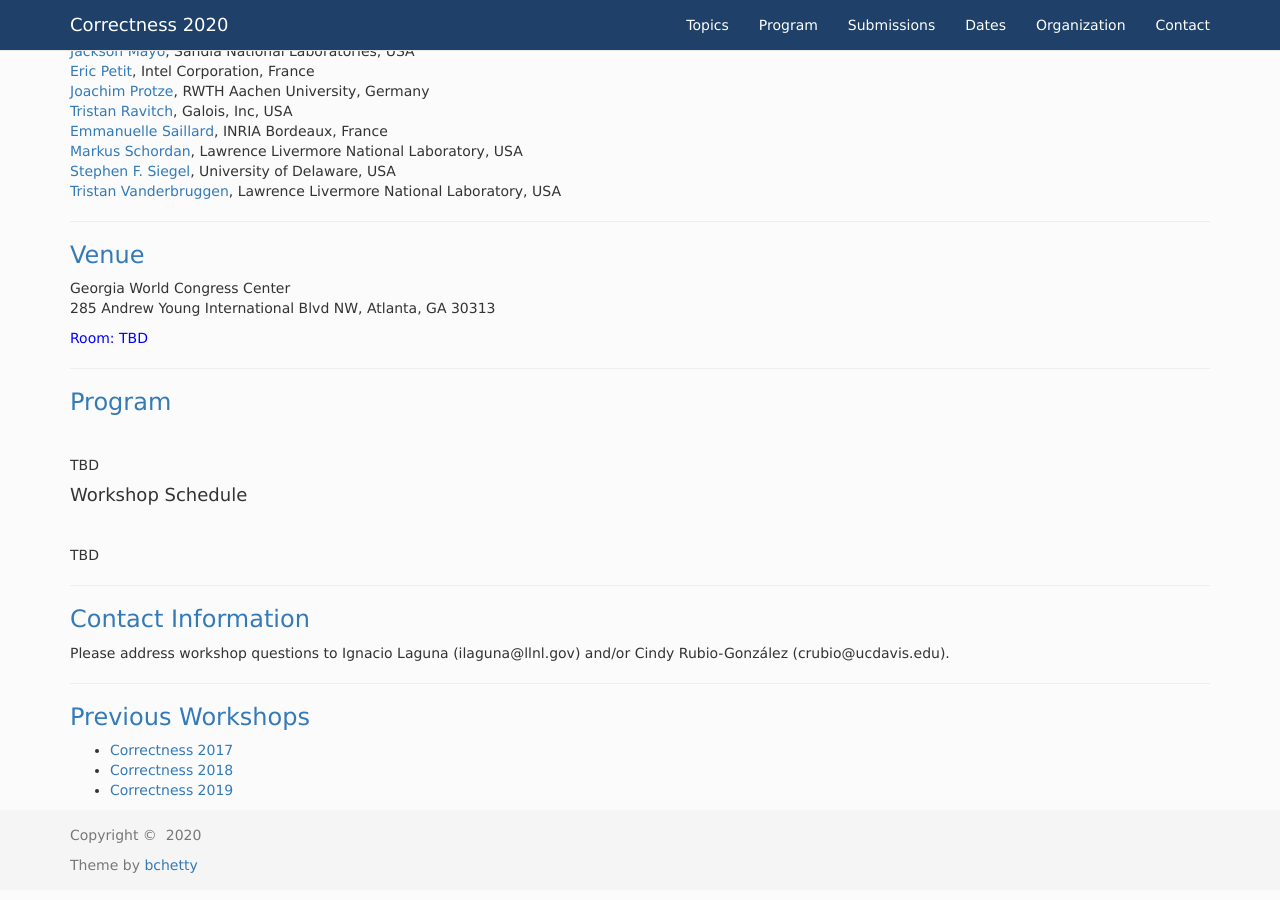
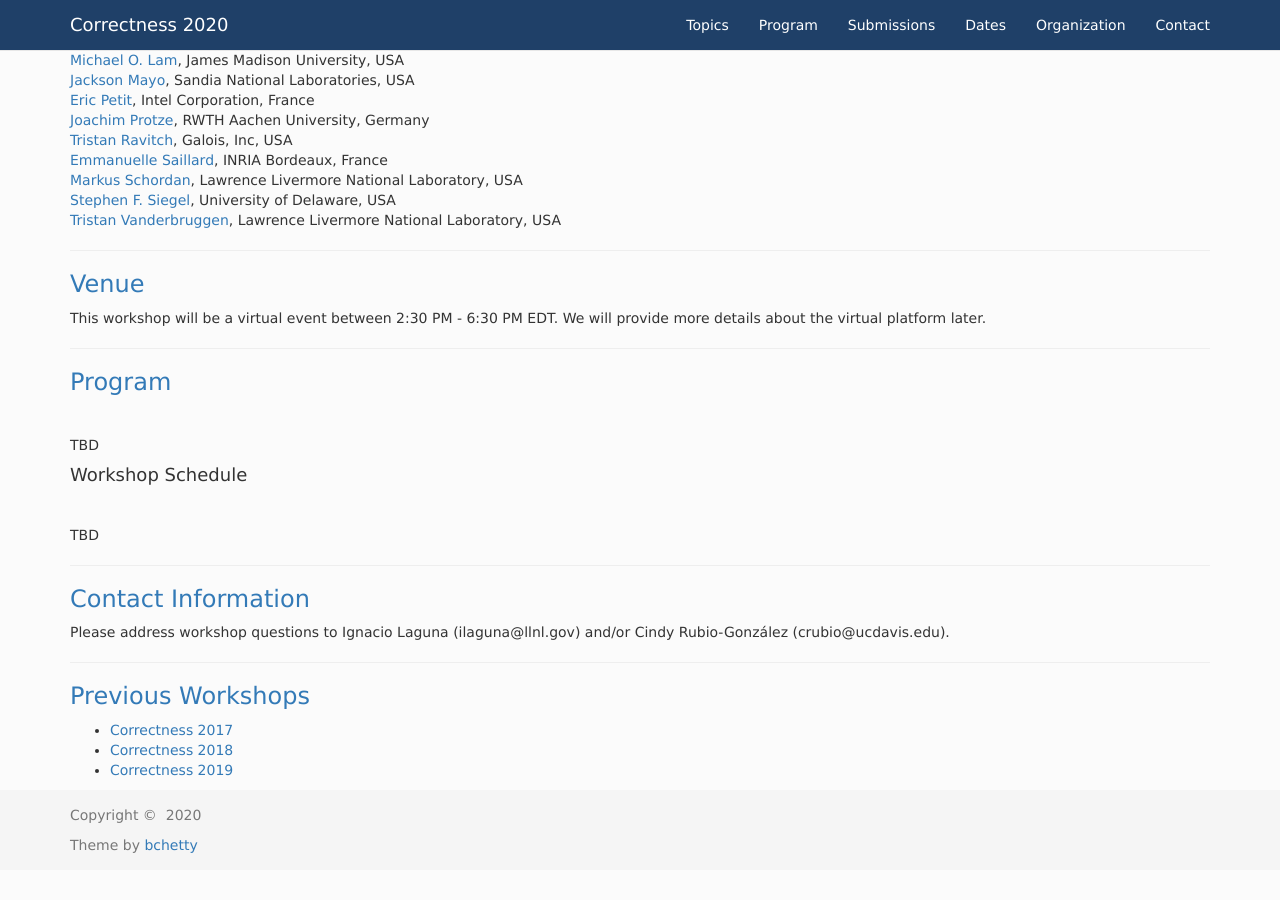
Before and after one commit to correctness-workshop/2020, a Jekyll site: the page built from index.md, in a window 1280 px wide and 900 px high, scrolled down 2384 px. Built offline with Jekyll 4.4.1, drawn with Linux system fonts in a browser that asks for light colours; nearby versions of some CDN libraries; the list of posts is cut into pages by our own code; some of the changed text lies outside the part shown.

Commit message:
added virtual event

```diff
--- a/index.md
+++ b/index.md
@@ -6,20 +6,10 @@ comments: false
 
 <img src="img/picture.jpg" alt="Drawing" style="width:1200px;" />
 
-<!---
-Correctness 2018: Second International Workshop on Software Correctness for HPC Applications
-------
-
-#### November 18, 2019
-#### Colorado Convention Center, <font color="FF0000">Room: TBD</font>
-#### Denver, Colorado, USA
-##### Held in conjunction with SC19: [The International Conference for High Performance Computing, Networking, Storage and Analysis](https://sc19.supercomputing.org/)
-##### In cooperation with [![SIGHPC](/img/SIGhpc_logo_small.png)](http://www.sighpc.org)
--->
-
 <center><h2>Correctness 2020: Fourth International Workshop on Software Correctness for HPC Applications</h2></center>
-<center><h4> November 15, 2020 (half day) </h4></center>
-<center><h4> Georgia World Congress Center, <font color="0000FF">Room: TBD</font> </h4></center>
+<center><h4> November 11, 2020 (half day, 2:30 PM - 6:30 PM EDT) </h4></center>
+<center><h4> <font color="0000FF">Virtual Event</font> </h4></center>
+<center><h4> Georgia World Congress Center </h4></center>
 <center><h4> Atlanta, Georgia, USA </h4></center>
 <center><h5> Held in conjunction with SC20: <a href="https://sc20.supercomputing.org/">The International Conference for High Performance Computing, Networking, Storage and Analysis</a> </h5></center>
 <center>
@@ -132,9 +122,7 @@ All time zones are AOE.
 ---
 ### <a class="anchor" name="venue">Venue</a>
 
-Georgia World Congress Center <br />
-285 Andrew Young International Blvd NW, Atlanta, GA 30313 <br />
-<font color="0000FF">Room: TBD</font>
+This workshop will be a virtual event between 2:30 PM - 6:30 PM EDT. We will provide more details about the virtual platform later.
 
 ---
 ### <a class="anchor" name="program">Program</a>
```
